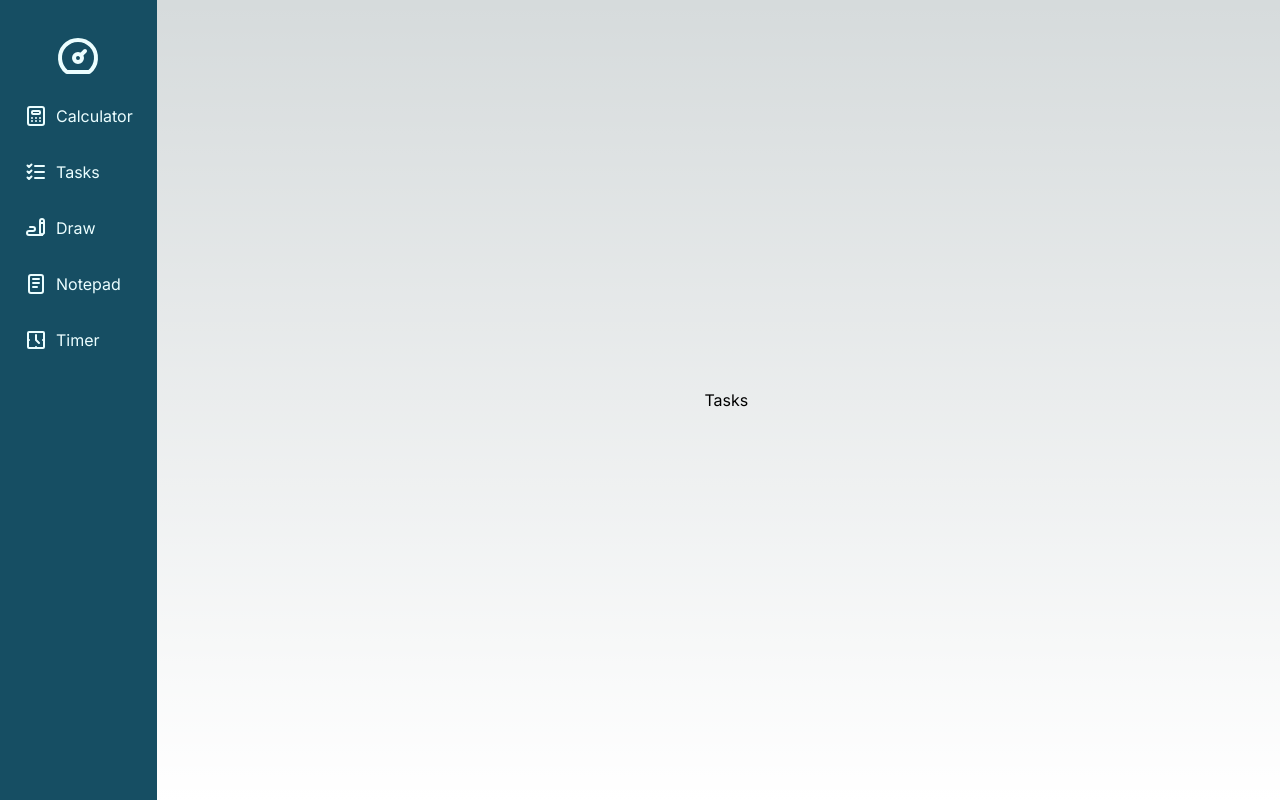
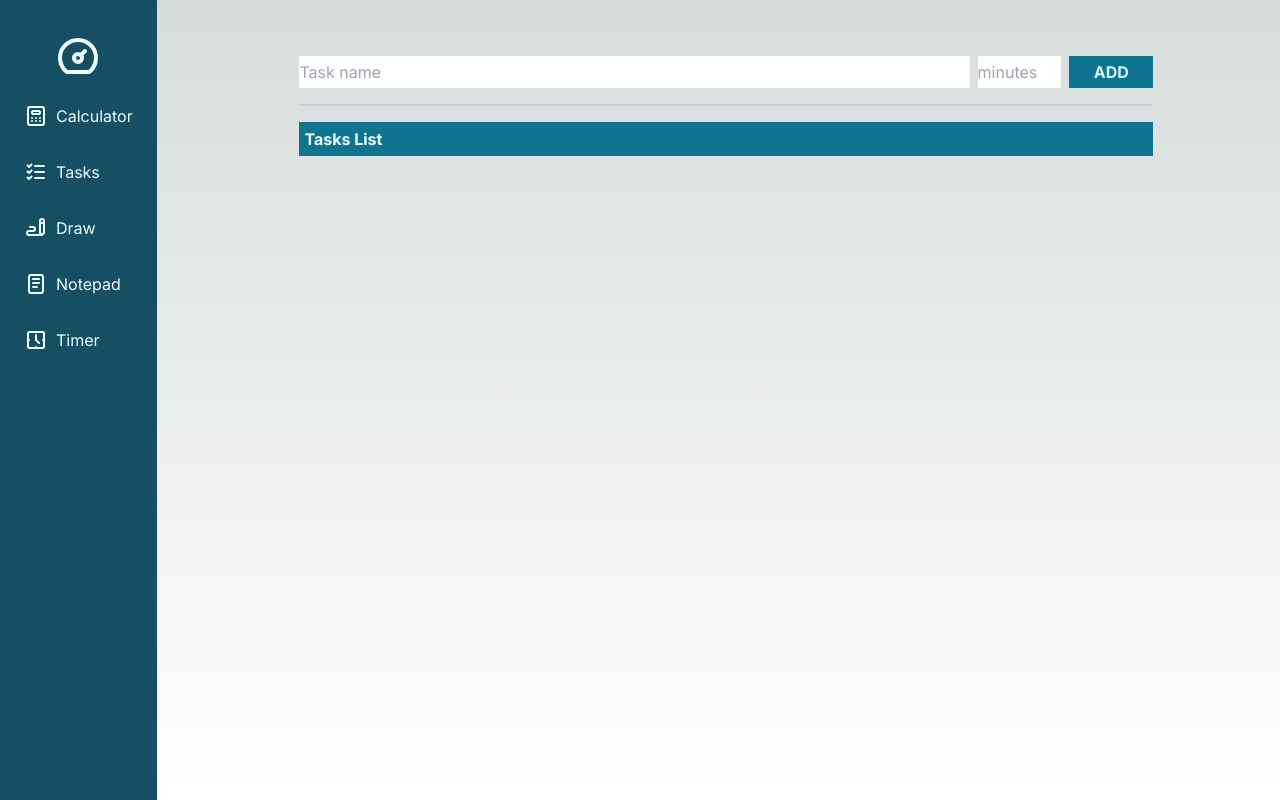
Before and after one commit to DaniloParkour/officedesk, a Next.js app: page /tasks in a window 1280 px wide. Built offline with nearby package versions, Linux system fonts and the light colour scheme.

Commit message:
App task

```diff
--- a/src/app/(pages)/tasks/page.tsx
+++ b/src/app/(pages)/tasks/page.tsx
@@ -1,3 +1,56 @@
+"use client"
+
+
+import TaskItemList from "@/app/components/tasks/TaskItemList";
+import { useRef, useState } from "react"
+
+interface Task {
+  name: string,
+  timeLeft: number,
+  stoped: boolean,
+}
+
 export default function Tasks() {
-  return <h1>Tasks</h1>
+
+  const [tasks, setTasks] = useState<Array<Task>>(new Array<Task>());
+  const [newTask, setNewTask] = useState<Task>({name: "", timeLeft: 0, stoped: true});
+
+  const audioAlarmRef = useRef<HTMLAudioElement | null>(null);
+
+  function deleteTask(task: Task, index: number ) {
+    setTasks(tasks.filter((task, indexMap) => {
+      if(indexMap != index) return task;
+    }));
+  }
+
+  return <div className="w-full h-full lg:w-[80%] p-4 pt-14">
+
+    <audio src='alarm.wav' ref={audioAlarmRef} />
+
+    <div className="flex gap-2 pb-4 border-b-2 border-b-cyan-800 border-opacity-10">
+      <input
+        value={ newTask.name }
+        onChange={ (targetElement) => { setNewTask({ name: targetElement.target.value, timeLeft: newTask.timeLeft, stoped: newTask.stoped }) } }
+        placeholder="Task name" className="w-[80%]"
+      />
+      <input
+        value={ newTask.timeLeft > 0 ? newTask.timeLeft : ""}
+        type="number"
+        placeholder="minutes"
+        onChange={(targetElement) => { setNewTask({ name: newTask.name, timeLeft: Number.parseInt(targetElement.target.value), stoped: newTask.stoped }) } }
+        className="w-[10%]"
+      />
+      <button className="w-[10%] bg-cyan-700 p-1 text-cyan-100 font-bold hover:bg-yellow-500" onClick={() => { setTasks([...tasks, newTask]) }}>ADD</button>
+    </div>
+
+    <div className="mt-4 bg-cyan-700 p-[1px]">
+      <h2 className="bg-cyan-700 text-cyan-50 p-1 font-bold px-1">Tasks List</h2>
+      <ul>
+        {tasks.map((task,index) => (
+          <TaskItemList index={index} name={task.name} stoped={task.stoped} timeLeft={task.timeLeft} delete={deleteTask} finishedTask={() => { audioAlarmRef?.current?.play(); }} />
+        ))}
+      </ul>
+    </div>
+
+  </div>
 }
--- /dev/null
+++ b/src/app/components/tasks/TaskItemList.tsx
@@ -0,0 +1,77 @@
+"use client"
+
+import { IconPlayerPauseFilled, IconPlayerPlayFilled, IconTrashFilled } from "@tabler/icons-react";
+import { useEffect, useState } from "react";
+
+interface Props {
+  index: number,
+  name: string,
+  timeLeft: number,
+  stoped: boolean,
+  delete: (index: number) => void,
+  finishedTask: (index: number) => void,
+}
+
+export default function TaskItemList(props: Props) {
+
+  const [timeLeftCounting, setTimeLeftCounting] = useState<number>(props.timeLeft);
+  const [countRunning, setCountRunning] = useState<boolean>(!props.stoped);
+
+  let countingTimeoutID: NodeJS.Timeout | null = null;
+
+  useEffect(() => {
+
+    if(!countRunning) return;
+
+    if(timeLeftCounting <= 0) {
+      props.finishedTask(props.index);
+      setCountRunning(false);
+      return;
+    }
+
+    countingTimeoutID = setTimeout(() => {
+      setTimeLeftCounting(timeLeftCounting - 1);
+    }, 1000);
+
+  }, [countRunning, timeLeftCounting]);
+
+  function playTask() {
+    if(timeLeftCounting > 0)
+      setCountRunning(true);
+  }
+
+  function pauseTask() {
+    setCountRunning(false);
+    if (countingTimeoutID) {
+      clearTimeout(countingTimeoutID);
+    }
+  }
+
+  return(
+    <li
+      key={props.index}
+      className={
+        `flex p-1
+        ${ props.index % 2 === 1 ? "bg-cyan-600 text-cyan-100" : "bg-cyan-100 text-cyan-600" }
+        ${ timeLeftCounting <= 0 && "bg-red-200 text-red-500" }
+        `}>{
+      <>
+        <p className="w-[80%]">{props.name}</p>
+        <p className="w-[10%]">{timeLeftCounting}</p>
+        {
+          (timeLeftCounting > 0)
+          &&
+          (
+            !countRunning
+            &&
+            <IconPlayerPlayFilled className="w-[10%] hover:text-yellow-500" onClick={playTask} />
+            ||
+            <IconPlayerPauseFilled className="w-[10%] hover:text-yellow-500" onClick={pauseTask} />
+          )
+          ||
+            <IconTrashFilled className="w-[10%] hover:text-yellow-500" onClick={ () => { (timeLeftCounting <= 0) && props.delete(props.index)} } />
+        }
+      </>
+    }</li>
+  );
+}
```
